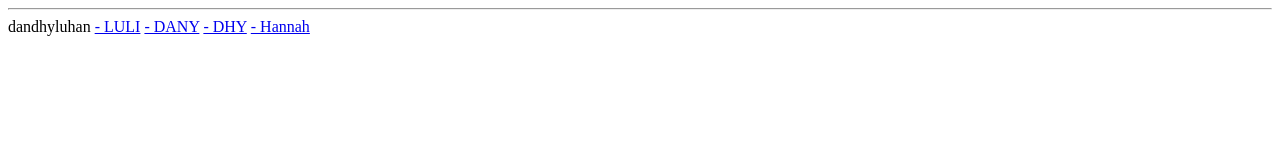
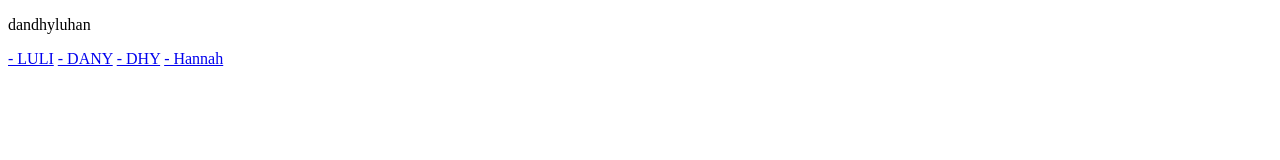
Before and after one commit to luluxs17/dandhyluhan, a plain HTML site: page index.html in a window 1280 px wide. Drawn offline with Linux system fonts and the light colour scheme.

Commit message:
Update index.html

```diff
--- a/index.html
+++ b/index.html
@@ -4,10 +4,11 @@
     <title>DANDHYLUHAN</title>
 </head>
 <body>
-    <hr>dandhyluhan</hr>
+    <p>dandhyluhan</p>
     <a href="https://www.instagram.com/lluoisz?igsh=MzRIODBiNWFIZA=="> - LULI</a>
     <a href="https://www.instagram.com/danyeledantass?igsh=NmRleWZ6Y3Bia2s5"> - DANY</a>
     <a href="https://www.instagram.com/patoleeknow?igsh=MzRIODBiNWFIZA=="> - DHY</a>
     <a href="https://www.instagram.com/hvictra?igsh=MzRIODBiNWFIZA=="> - Hannah</a>
+<img scr="https://www.google.com/url?sa=i&url=https%3A%2F%2Fbr.linkedin.com%2Fcompany%2Fsanrio-inc.&psig=AOvVaw3W1Rl2hRQnlY-5xr60RVKD&ust=1709737981295000&source=images&cd=vfe&opi=89978449&ved=0CBEQjRxqFwoTCMjcydi13YQDFQAAAAAdAAAAABAD">
 </body>
 </html>
```
